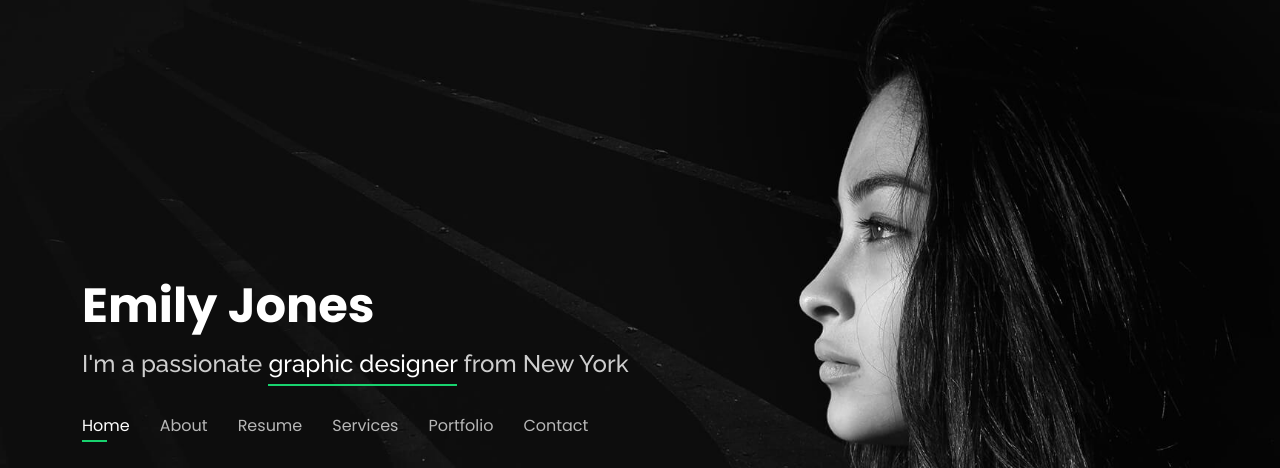
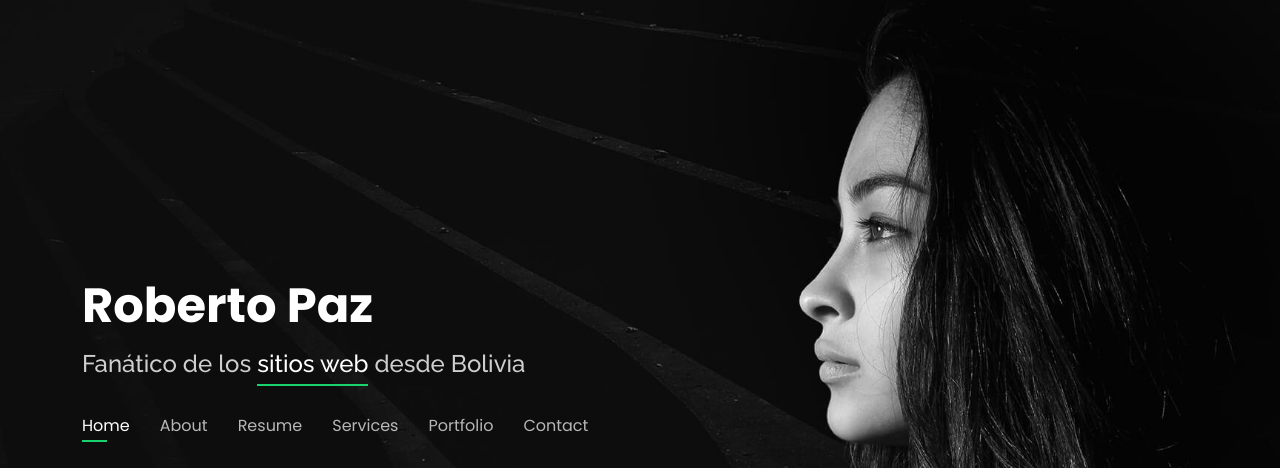
Before and after one commit to robepaz/devf_portafolio_bootstrap, a plain HTML site: page index.html in a window 1280 px wide. Shown: the top 468 px of the page. Drawn offline with nearby package versions, Linux system fonts and the light colour scheme.

Commit message:
cambio de nombre y slogan

```diff
--- a/index.html
+++ b/index.html
@@ -41,10 +41,10 @@
   <header id="header">
     <div class="container">
 
-      <h1><a href="index.html">Emily Jones</a></h1>
+      <h1><a href="index.html">Roberto Paz</a></h1>
       <!-- Uncomment below if you prefer to use an image logo -->
       <!-- <a href="index.html" class="mr-auto"><img src="assets/img/logo.png" alt="" class="img-fluid"></a> -->
-      <h2>I'm a passionate <span>graphic designer</span> from New York</h2>
+      <h2>Fanático de los <span>sitios web</span> desde Bolivia</h2>
 
       <nav id="navbar" class="navbar">
         <ul>
```
